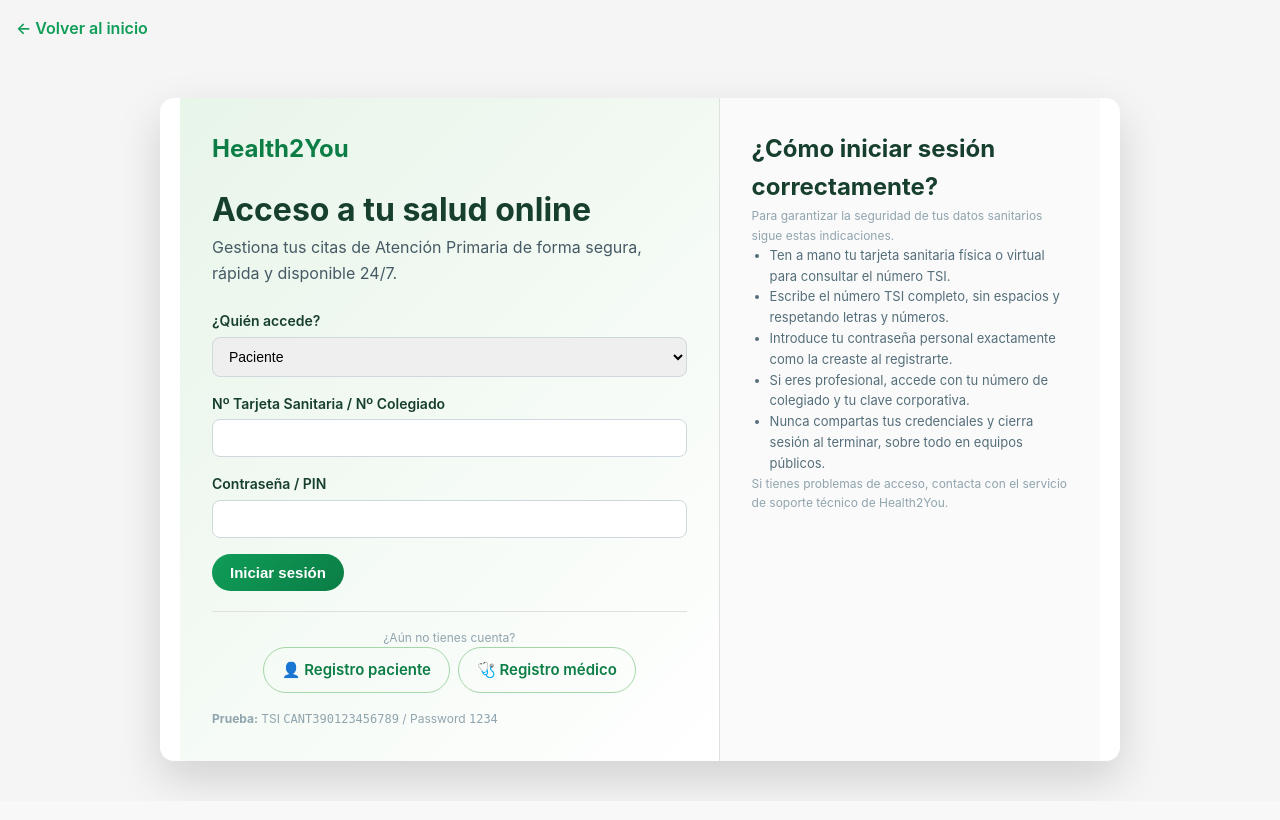
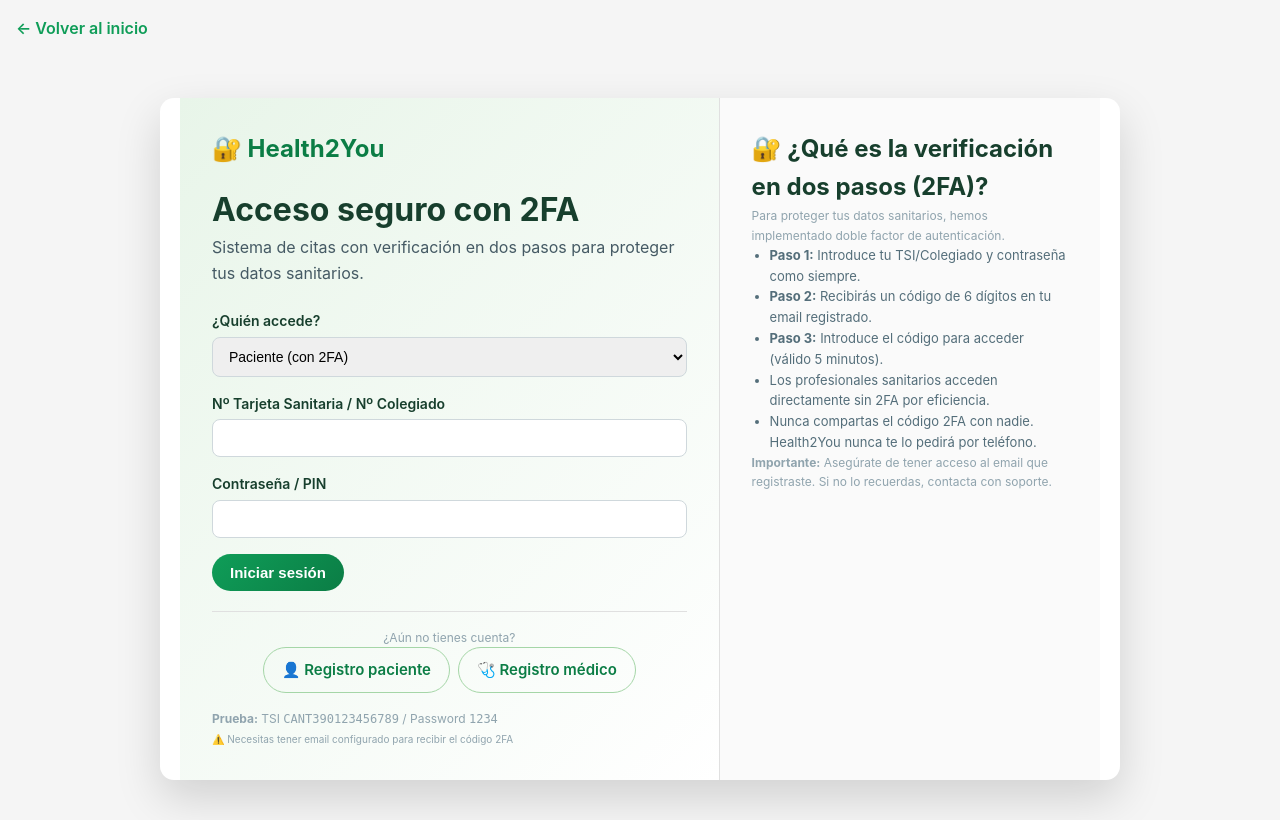
Before and after one commit to Samuel-reto/Grupo_2, a WordPress theme: template login.php in a window 1280 px wide. Before the commit the page ends 793 px from the top, so only its background shows below. Run offline with PHP 8.4 and a stand-in for WordPress, Linux system fonts and the light colour scheme; the site name, menu and one post (Sample post) are stand-ins, and other content is empty.

Commit message:
Implementacion de 2FA a la pagina de login

```diff
--- a/login.php
+++ b/login.php
@@ -10,6 +10,30 @@ require_once get_stylesheet_directory() . '/config.php';
 
 $error = "";
 
+// ============================================
+// FUNCIONES 2FA
+// ============================================
+function generar_codigo_2fa() {
+    return str_pad(rand(0, 999999), 6, '0', STR_PAD_LEFT);
+}
+
+function enviar_codigo_email($email, $codigo, $nombre) {
+    $asunto = "Health2You - Código de verificación";
+    $mensaje = "Hola $nombre,\n\n";
+    $mensaje .= "Tu código de acceso es: $codigo\n\n";
+    $mensaje .= "Este código es válido por 5 minutos.\n\n";
+    $mensaje .= "Si no solicitaste este código, ignora este mensaje.\n\n";
+    $mensaje .= "Health2You - Sistema de Salud Online";
+
+    $headers = "From: Health2You <noreply@health2you.com>\r\n";
+    $headers .= "Content-Type: text/plain; charset=UTF-8\r\n";
+
+    return mail($email, $asunto, $mensaje, $headers);
+}
+
+// ============================================
+// PROCESAR LOGIN
+// ============================================
 if ($_SERVER['REQUEST_METHOD'] === 'POST') {
     $tipo = sanitize_text_field($_POST['tipo_usuario'] ?? 'paciente');
     $id   = sanitize_text_field(trim($_POST['identificador'] ?? ''));
@@ -21,17 +45,43 @@ if ($_SERVER['REQUEST_METHOD'] === 'POST') {
         ));
 
         if ($paciente && password_verify($pass, $paciente->password_hash)) {
-            $_SESSION['h2y_tipo'] = 'paciente';
-            $_SESSION['h2y_paciente_id'] = $paciente->paciente_id;
-            $_SESSION['h2y_paciente_nombre'] = $paciente->nombre . ' ' . $paciente->apellidos;
 
-            $redirect_url = get_stylesheet_directory_uri() . '/dashboard_paciente.php';
-            header("Location: $redirect_url");
-            exit;
+            // ====== AQUÍ EMPIEZA EL 2FA ======
+
+            // Verificar si tiene email
+            if (empty($paciente->email)) {
+                $error = "Tu cuenta no tiene email registrado. Contacta con soporte.";
+            } else {
+                // Generar código 2FA
+                $codigo = generar_codigo_2fa();
+
+                // Guardar en sesión temporalmente
+                $_SESSION['codigo_2fa'] = $codigo;
+                $_SESSION['codigo_2fa_expira'] = time() + 300; // 5 minutos
+                $_SESSION['paciente_temp_id'] = $paciente->paciente_id;
+                $_SESSION['paciente_temp_nombre'] = $paciente->nombre . ' ' . $paciente->apellidos;
+                $_SESSION['tipo_temp'] = 'paciente';
+                $_SESSION['paciente_temp_email'] = $paciente->email;
+
+                // Enviar código por email
+                $envio_exitoso = enviar_codigo_email($paciente->email, $codigo, $paciente->nombre);
+
+                if ($envio_exitoso) {
+                    // Redirigir a verificación 2FA
+                    $redirect_url = get_stylesheet_directory_uri() . '/verificar_2fa.php';
+                    header("Location: $redirect_url");
+                    exit;
+                } else {
+                    $error = "Error al enviar el código. Intenta de nuevo.";
+                }
+            }
+
         } else {
             $error = "Credenciales de paciente no válidas.";
         }
+
     } else {
+        // MÉDICO - Login directo sin 2FA
         $medico = $wpdb->get_row($wpdb->prepare(
             "SELECT * FROM " . H2Y_MEDICO . " WHERE colegiado = %s", $id
         ));
@@ -56,7 +106,7 @@ ob_end_flush();
 <head>
     <meta charset="<?php bloginfo('charset'); ?>">
     <meta name="viewport" content="width=device-width, initial-scale=1.0">
-    <title>Health2You - Acceso</title>
+    <title>Health2You - Acceso Seguro (2FA)</title>
     <link rel="stylesheet" href="<?php echo get_stylesheet_directory_uri(); ?>/styles.css">
     <?php wp_head(); ?>
 </head>
@@ -72,11 +122,11 @@ ob_end_flush();
 <div class="container">
     <div class="left">
         <div class="logo">
-            <span>Health2You</span>
+            <span>🔐 Health2You</span>
         </div>
-        <h1>Acceso a tu salud online</h1>
+        <h1>Acceso seguro con 2FA</h1>
         <p class="tagline">
-            Gestiona tus citas de Atención Primaria de forma segura, rápida y disponible 24/7.
+            Sistema de citas con verificación en dos pasos para proteger tus datos sanitarios.
         </p>
 
         <?php if ($error): ?>
@@ -87,7 +137,7 @@ ob_end_flush();
             <div class="form-group">
                 <label for="tipo_usuario">¿Quién accede?</label>
                 <select name="tipo_usuario" id="tipo_usuario">
-                    <option value="paciente">Paciente</option>
+                    <option value="paciente">Paciente (con 2FA)</option>
                     <option value="medico">Profesional sanitario</option>
                 </select>
             </div>
@@ -119,24 +169,25 @@ ob_end_flush();
         </div>
 
         <p class="small-muted" style="margin-top: 16px;">
-            <strong>Prueba:</strong> TSI <code>CANT390123456789</code> / Password <code>1234</code>
+            <strong>Prueba:</strong> TSI <code>CANT390123456789</code> / Password <code>1234</code><br>
+            <small>⚠️ Necesitas tener email configurado para recibir el código 2FA</small>
         </p>
     </div>
 
     <div class="right">
-        <h2>¿Cómo iniciar sesión correctamente?</h2>
+        <h2>🔐 ¿Qué es la verificación en dos pasos (2FA)?</h2>
         <p class="small-muted">
-            Para garantizar la seguridad de tus datos sanitarios sigue estas indicaciones.
+            Para proteger tus datos sanitarios, hemos implementado doble factor de autenticación.
         </p>
         <ul class="helper-list">
-            <li>Ten a mano tu tarjeta sanitaria física o virtual para consultar el número TSI.</li>
-            <li>Escribe el número TSI completo, sin espacios y respetando letras y números.</li>
-            <li>Introduce tu contraseña personal exactamente como la creaste al registrarte.</li>
-            <li>Si eres profesional, accede con tu número de colegiado y tu clave corporativa.</li>
-            <li>Nunca compartas tus credenciales y cierra sesión al terminar, sobre todo en equipos públicos.</li>
+            <li><strong>Paso 1:</strong> Introduce tu TSI/Colegiado y contraseña como siempre.</li>
+            <li><strong>Paso 2:</strong> Recibirás un código de 6 dígitos en tu email registrado.</li>
+            <li><strong>Paso 3:</strong> Introduce el código para acceder (válido 5 minutos).</li>
+            <li>Los profesionales sanitarios acceden directamente sin 2FA por eficiencia.</li>
+            <li>Nunca compartas el código 2FA con nadie. Health2You nunca te lo pedirá por teléfono.</li>
         </ul>
         <p class="small-muted">
-            Si tienes problemas de acceso, contacta con el servicio de soporte técnico de Health2You.
+            <strong>Importante:</strong> Asegúrate de tener acceso al email que registraste. Si no lo recuerdas, contacta con soporte.
         </p>
     </div>
 </div>
```
